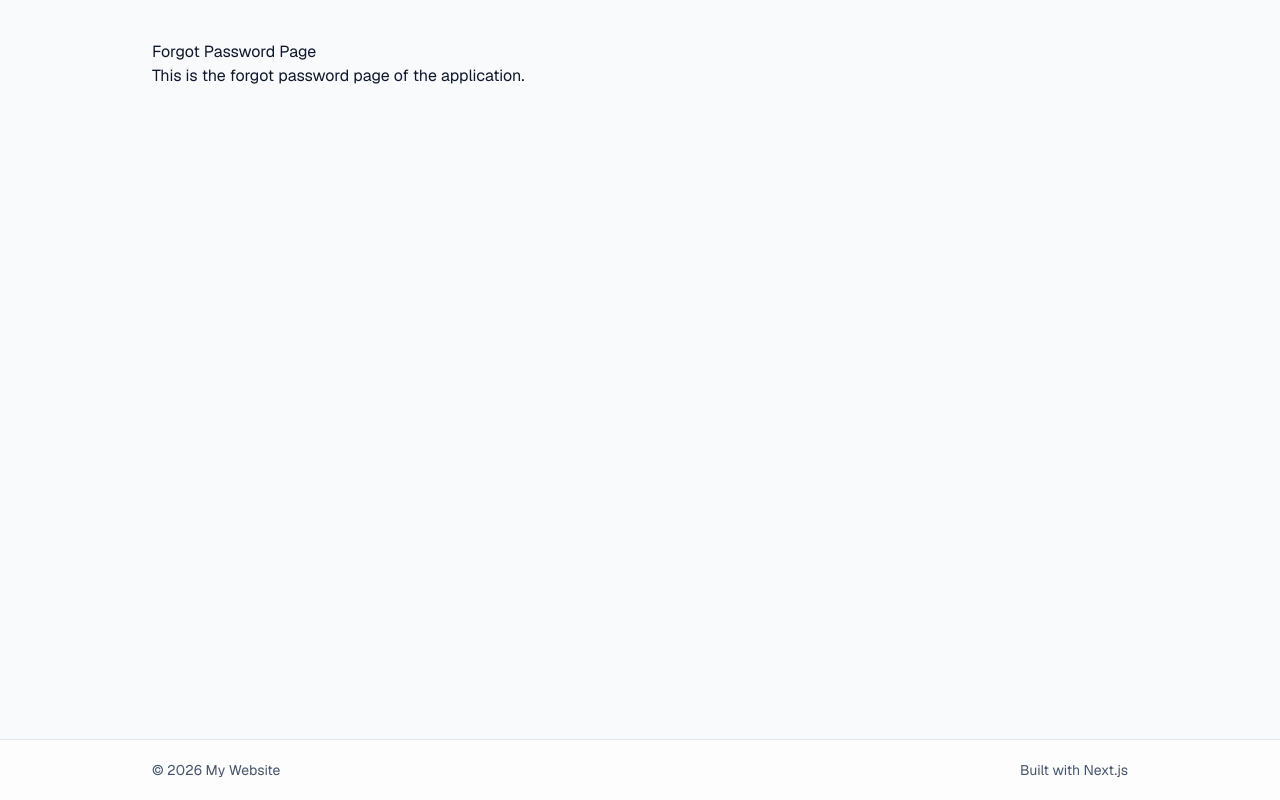
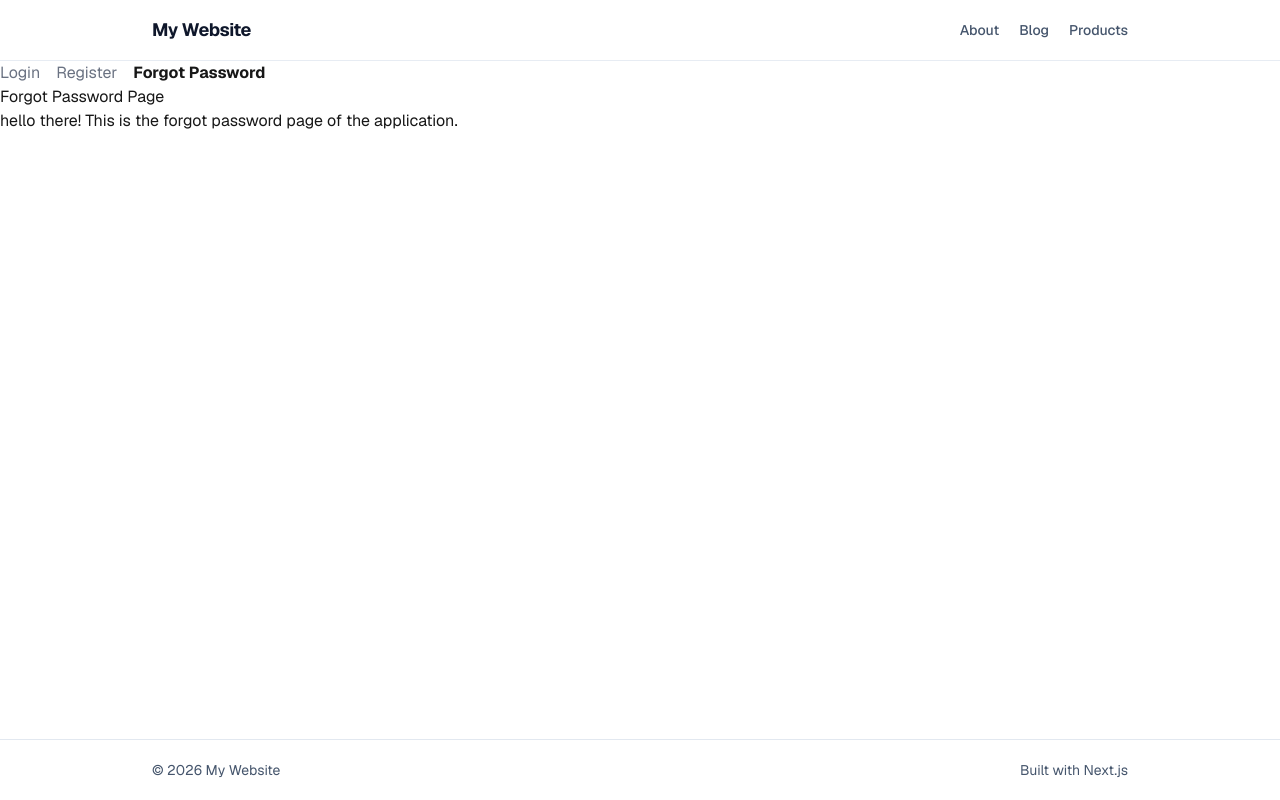
Before and after one commit to bikeeprajapati/nextjs-fundamentals, a Next.js app: page /forgot-password in a window 1280 px wide. Built offline with nearby package versions, Linux system fonts and the light colour scheme.

Commit message:
Enhance authentication layouts and add redirect pages for login, register, and forgot password

```diff
--- a/app/(auth)/forgot-password/page.tsx
+++ b/app/(auth)/forgot-password/page.tsx
@@ -2,7 +2,7 @@ export default function ForgotPasswordPage() {
     return (
         <div>
             <h1>Forgot Password Page</h1>
-            <p>This is the forgot password page of the application.</p>
+            <p> hello there! This is the forgot password page of the application.</p>
         </div>
     );
 }
--- a/app/(auth)/layout.tsx
+++ b/app/(auth)/layout.tsx
@@ -1,26 +1,45 @@
-import type { Metadata } from "next";
-import "../globals.css";
+"use client";
 
-export const metadata: Metadata = {
-  title: "Create Next App",
-  description: "Generated by create next app",
-};
+import Link from "next/link";
+import { usePathname } from "next/navigation";
+import "./styles.css";
+
+const navLinks = [
+  { name: "Login", href: "/login", label: "Login" },
+  { name: "Register", href: "/register", label: "Register" },
+  {
+    name: "Forgot Password",
+    href: "/forgot-password",
+    label: "Forgot Password",
+  },
+];
 
 export default function AuthLayout({
   children,
-}: Readonly<{
+}: {
   children: React.ReactNode;
-}>) {
+}) {
+  const pathname = usePathname();
+
   return (
-    <div className="flex min-h-screen flex-col bg-slate-50 text-slate-900">
-      <main className="mx-auto w-full max-w-5xl flex-1 px-6 py-10">{children}</main>
+    <div>
+      {navLinks.map((link) => {
+        const isActive =
+          pathname === link.href ||
+          (pathname.startsWith(link.href + "/") && link.href !== "/");
 
-      <footer className="mt-10 border-t border-slate-200 bg-white/70">
-        <div className="mx-auto flex w-full max-w-5xl items-center justify-between px-6 py-5 text-sm text-slate-600">
-          <p>© 2026 My Website</p>
-          <p>Built with Next.js</p>
-        </div>
-      </footer>
+        return (
+          <Link
+            key={link.href}
+            href={link.href}
+            className={isActive ? "font-bold mr-4" : "text-gray-500 mr-4"}
+          >
+            {link.label}
+          </Link>
+        );
+      })}
+
+      {children}
     </div>
   );
 }
--- /dev/null
+++ b/app/(auth)/styles.css
@@ -0,0 +1,3 @@
+@tailwind base;
+@tailwind components;
+@tailwind utilities;
--- a/app/(marketing)/layout.tsx
+++ b/app/(marketing)/layout.tsx
@@ -1,5 +1,4 @@
 import type { Metadata } from "next";
-import Link from "next/link";
 
 export const metadata: Metadata = {
   title: "Create Next App",
@@ -12,34 +11,6 @@ export default function MarketingLayout({
   children: React.ReactNode;
 }>) {
   return (
-    <div className="flex min-h-screen flex-col bg-slate-50 text-slate-900">
-      <header className="sticky top-0 z-20 border-b border-slate-200/80 bg-white/85 backdrop-blur">
-        <div className="mx-auto flex w-full max-w-5xl items-center justify-between px-6 py-4">
-          <Link href="/" className="text-lg font-bold tracking-tight text-slate-900">
-            My Website
-          </Link>
-          <nav className="flex items-center gap-5 text-sm font-medium text-slate-600">
-            <Link href="/about" className="transition-colors hover:text-slate-900">
-              About
-            </Link>
-            <Link href="/blog" className="transition-colors hover:text-slate-900">
-              Blog
-            </Link>
-            <Link href="/products" className="transition-colors hover:text-slate-900">
-              Products
-            </Link>
-          </nav>
-        </div>
-      </header>
-
-      <main className="mx-auto w-full max-w-5xl flex-1 px-6 py-10">{children}</main>
-
-      <footer className="mt-10 border-t border-slate-200 bg-white/70">
-        <div className="mx-auto flex w-full max-w-5xl items-center justify-between px-6 py-5 text-sm text-slate-600">
-          <p>© 2026 My Website</p>
-          <p>Built with Next.js</p>
-        </div>
-      </footer>
-    </div>
+    <main className="mx-auto w-full max-w-5xl px-6 py-10">{children}</main>
   );
 }
--- /dev/null
+++ b/app/auth/forgot-password/page.tsx
@@ -0,0 +1,5 @@
+import { redirect } from "next/navigation";
+
+export default function AuthForgotPasswordRedirectPage() {
+  redirect("/forgot-password");
+}
--- /dev/null
+++ b/app/auth/login/page.tsx
@@ -0,0 +1,5 @@
+import { redirect } from "next/navigation";
+
+export default function AuthLoginRedirectPage() {
+  redirect("/login");
+}
--- /dev/null
+++ b/app/auth/register/page.tsx
@@ -0,0 +1,5 @@
+import { redirect } from "next/navigation";
+
+export default function AuthRegisterRedirectPage() {
+  redirect("/register");
+}
--- a/app/layout.tsx
+++ b/app/layout.tsx
@@ -1,4 +1,5 @@
 import type { Metadata } from "next";
+import Link from "next/link";
 import { Geist, Geist_Mono } from "next/font/google";
 import "./globals.css";
 
@@ -15,8 +16,7 @@ const geistMono = Geist_Mono({
 export const metadata: Metadata = {
   title: {
     default: "Next.js App",
-    template: "%s | Next.js App"
-
+    template: "%s | Next.js App",
   },
   description: "Generated by create next app",
 };
@@ -31,7 +31,37 @@ export default function RootLayout({
       lang="en"
       className={`${geistSans.variable} ${geistMono.variable} h-full antialiased`}
     >
-      <body className="min-h-full">{children}</body>
+      <body className="min-h-full bg-slate-50 text-slate-900">
+        <div className="flex min-h-screen flex-col">
+          <header className="sticky top-0 z-20 border-b border-slate-200/80 bg-white/85 backdrop-blur">
+            <div className="mx-auto flex w-full max-w-5xl items-center justify-between px-6 py-4">
+              <Link href="/" className="text-lg font-bold tracking-tight text-slate-900">
+                My Website
+              </Link>
+              <nav className="flex items-center gap-5 text-sm font-medium text-slate-600">
+                <Link href="/about" className="transition-colors hover:text-slate-900">
+                  About
+                </Link>
+                <Link href="/blog" className="transition-colors hover:text-slate-900">
+                  Blog
+                </Link>
+                <Link href="/products" className="transition-colors hover:text-slate-900">
+                  Products
+                </Link>
+              </nav>
+            </div>
+          </header>
+
+          <div className="flex-1">{children}</div>
+
+          <footer className="border-t border-slate-200 bg-white/70">
+            <div className="mx-auto flex w-full max-w-5xl items-center justify-between px-6 py-5 text-sm text-slate-600">
+              <p>© 2026 My Website</p>
+              <p>Built with Next.js</p>
+            </div>
+          </footer>
+        </div>
+      </body>
     </html>
   );
 }
```
